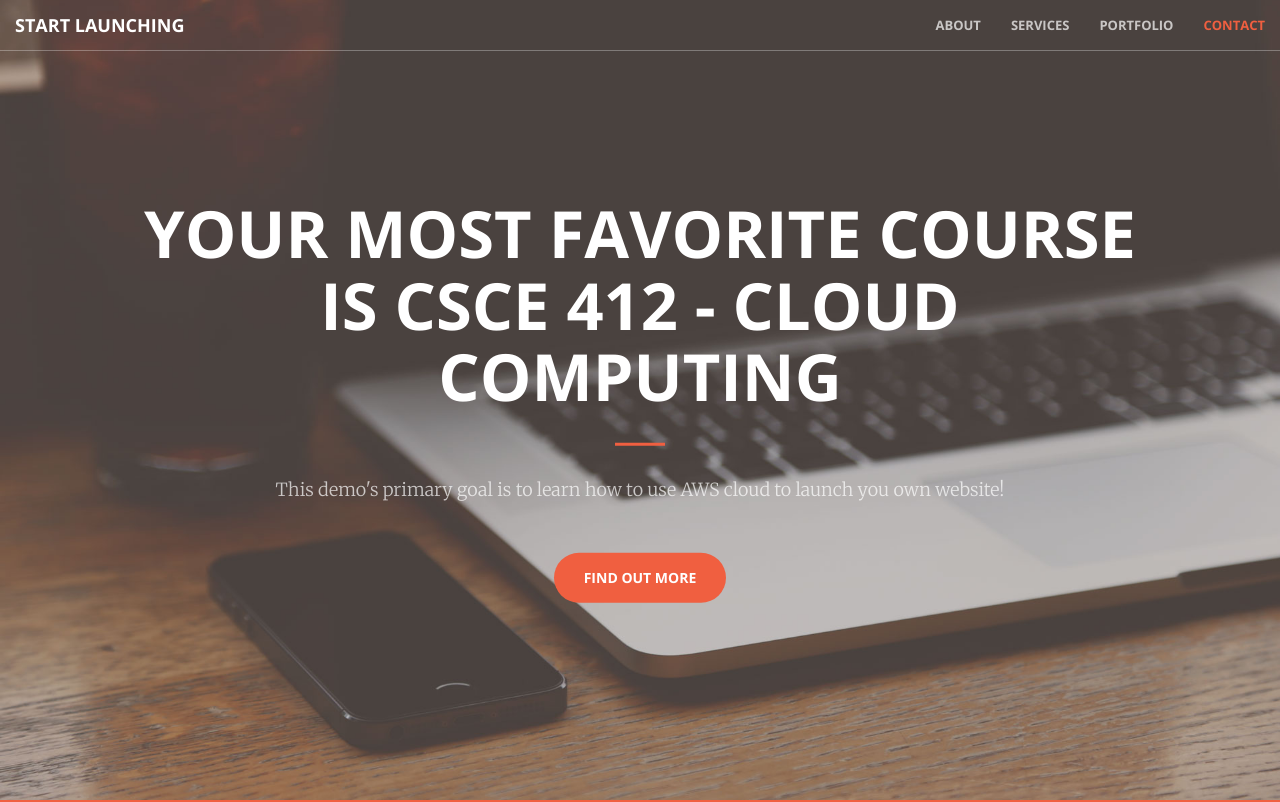
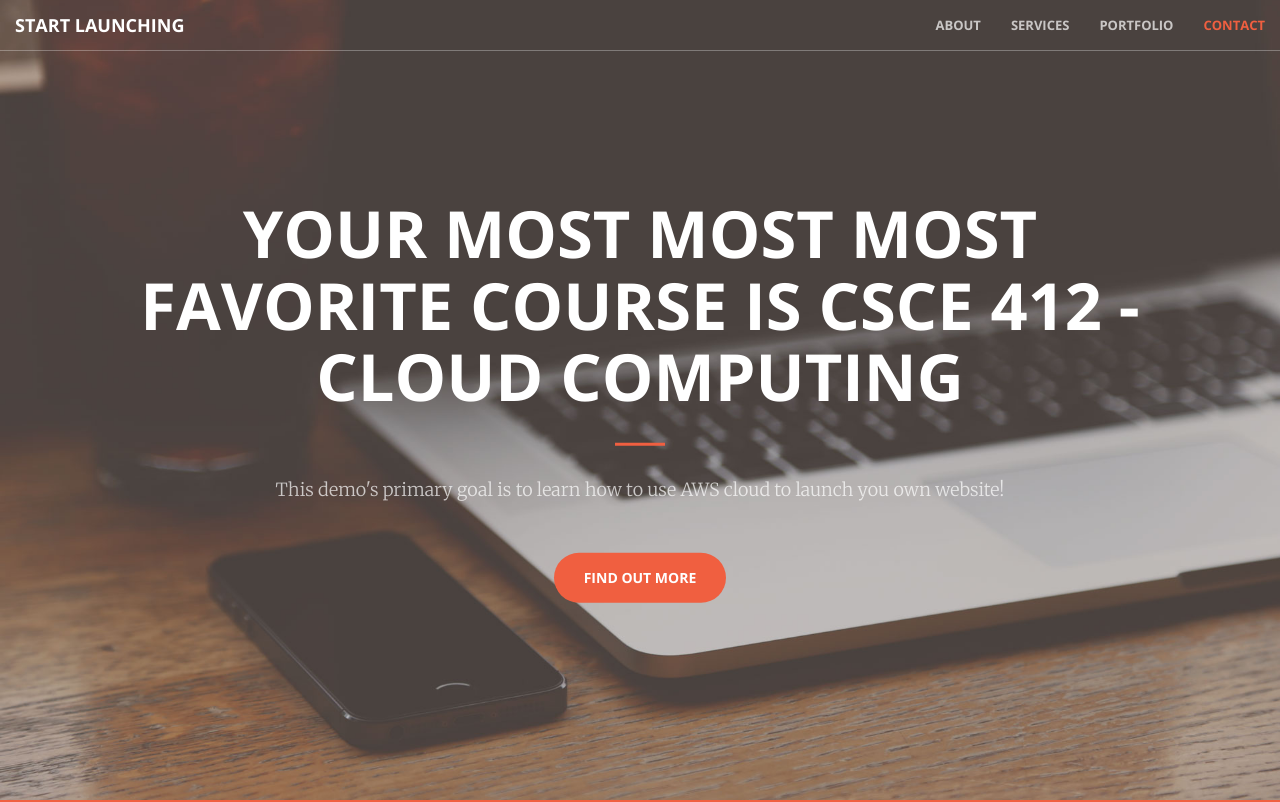
Before and after one commit to Abhishek22002/csce412finalproject, a plain HTML site: page index.html in a window 1280 px wide. Shown: the top 802 px of the page. Drawn offline with nearby package versions, Linux system fonts and the light colour scheme.

```diff
--- a/index.html
+++ b/index.html
@@ -74,7 +74,7 @@
     <header>
         <div class="header-content">
             <div class="header-content-inner">
-                <h1>Your Most Favorite Course is CSCE 412 - Cloud Computing</h1>
+                <h1>Your Most Most Most Favorite Course is CSCE 412 - Cloud Computing</h1>
                 <hr>
                 <p>This demo's primary goal is to learn how to use AWS cloud to launch you own website!</p>
                 <a href="#about" class="btn btn-primary btn-xl page-scroll">Find Out More</a>
```
